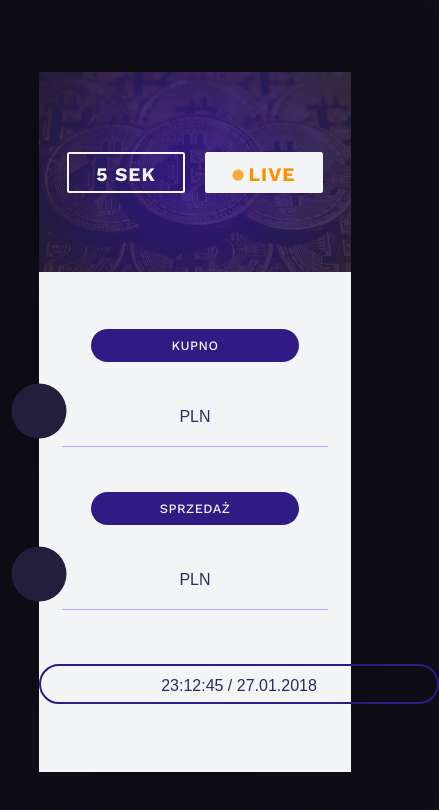
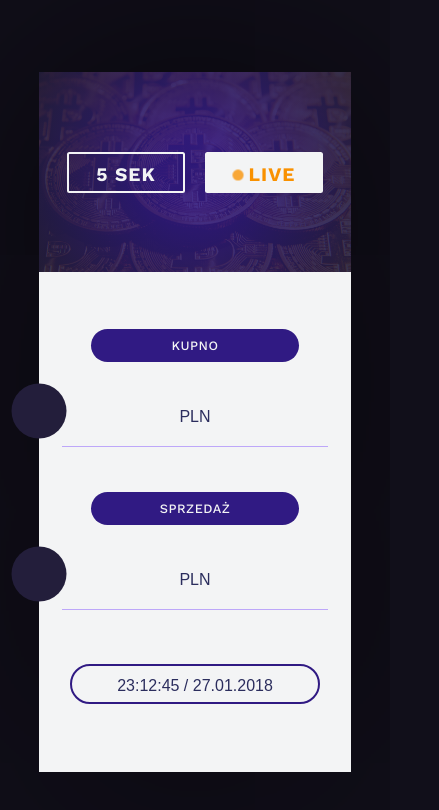
Before and after one commit to aquinatus96/bitcoin-app, a plain HTML site: page index.html in a window 390 px wide. Shown: the whole page, 439 px wide, since content can reach past the window. Drawn offline with nearby package versions, Linux system fonts and the light colour scheme; no server answers.

Commit message:
better rwd

```diff
--- a/css/responsive.css
+++ b/css/responsive.css
@@ -1,4 +1,4 @@
-@media all and (max-device-width: 1199px) {
+@media all and (max-width: 1199px) {
     .container {
         max-width: 800px;
         max-height: 1200px;
@@ -57,9 +57,7 @@
     }
 }
 
-}
-
-@media all and (max-device-width: 991px) {
+@media all and (max-width: 991px) {
     .container {
         max-width: 800px;
         max-height: 1200px;
@@ -100,7 +98,7 @@
     }
 
     .exchange-box span {
-        font-size: 4.5em;
+        font-size: 3em;
     }
 
     .exchange-box .percent-item {
@@ -168,6 +166,12 @@
         letter-spacing: 0.77px;
         font-size: 0.8em;
     }
+
+    #timer {
+        width: 250px;
+        height: 40px;
+        line-height: 40px;
+    }
 }
 
 @media all and (max-width: 575px) {
@@ -218,6 +222,12 @@
         width: 60px;
         letter-spacing: 0.77px;
         font-size: 0.6em;
+    }
+
+    #timer {
+        width: 250px;
+        height: 40px;
+        line-height: 40px;
     }
 }
 
@@ -272,4 +282,10 @@
         letter-spacing: 0.5px;
         font-size: 0.66em;
     }
+
+    #timer {
+        width: 250px;
+        height: 40px;
+        line-height: 40px;
+    }
 }
```
